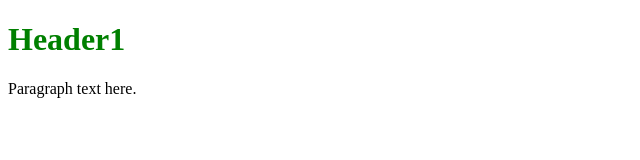
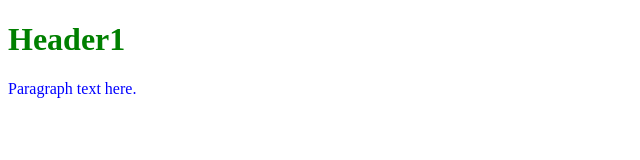
Before and after one commit to gedsol/gittest, a plain HTML site: page index.html in a window 1280 px wide. Shown: the whole page, without its empty margins (0-640 px from the left). Drawn offline with Linux system fonts and the light colour scheme.

Commit message:
add more styling

```diff
--- a/index.html
+++ b/index.html
@@ -5,6 +5,9 @@
     <style type="text/css">
         h1{
             color: #008000;
+        }
+        p{
+            color: #0000ff;
         }
     </style>
 </head>
```
